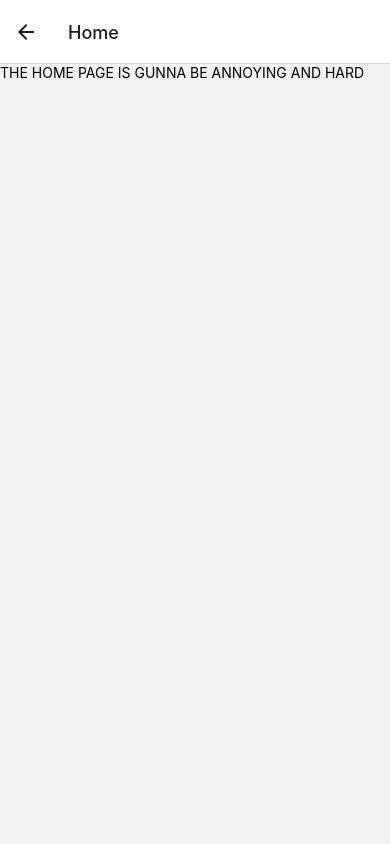
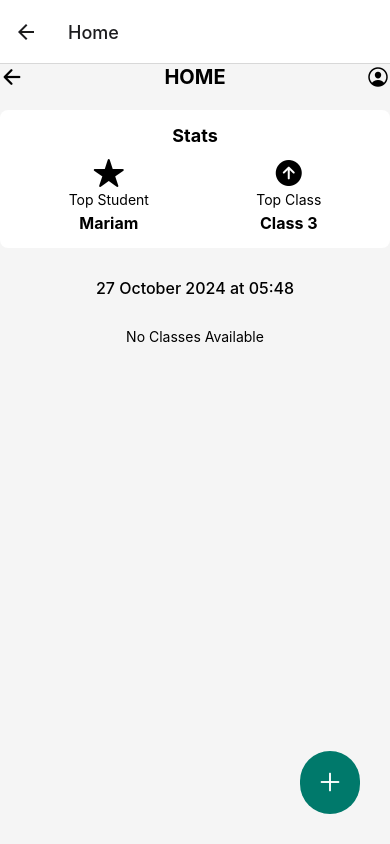
Before and after one commit to mariamibrahim424/Attendify, a React Native app in the folder frontend/: screen /Home in a window 390 px wide. Built offline with nearby package versions, Linux system fonts and the light colour scheme.

Commit message:
Adding Home,CreateClass,ClassDetails

```diff
--- a/frontend/package.json
+++ b/frontend/package.json
@@ -11,6 +11,7 @@
     "web": "expo start --web"
   },
   "dependencies": {
+    "@react-native-community/datetimepicker": "^8.2.0",
     "@react-native-firebase/app": "^21.2.0",
     "@react-native-firebase/auth": "^21.2.0",
     "@react-native-firebase/database": "^21.2.0",
--- a/frontend/src/screens/Home.jsx
+++ b/frontend/src/screens/Home.jsx
@@ -1,15 +1,143 @@
-// Import React and some stuff from React Native
-import React, { useState } from 'react';
-import { Text, TextInput, Button, SafeAreaView, StyleSheet, Alert } from 'react-native';
-import { signInWithEmailAndPassword } from "firebase/auth"; // Get the function to handle login from Firebase
-import { FB_AUTH } from '../config/firebase'; // This is where we get our Firebase Auth instance
+import React, { useState, useEffect } from 'react';
+import { View, Text, SafeAreaView, FlatList, StyleSheet, TouchableOpacity } from 'react-native';
+import { Ionicons } from '@expo/vector-icons'; // for icons
+import { useNavigation, useRoute } from '@react-navigation/native'; // Import navigation hook and route
 
-// This is the Home component, where users land after logging in
-const Home = () => (
-  <SafeAreaView>
-    {/* A friendly welcome message for users :) */}
-    <Text>THE HOME PAGE IS GUNNA BE ANNOYING AND HARD</Text>
-  </SafeAreaView>
-);
+const Home = () => {
+  const [classes, setClasses] = useState([]);
+  const [currentDate, setCurrentDate] = useState('');
+  const navigation = useNavigation(); // Initialize navigation
+  const route = useRoute(); // Initialize route to access params
+
+  useEffect(() => {
+    // Set the current date and time
+    const date = new Date();
+    setCurrentDate(date.toLocaleString('en-GB', { dateStyle: 'long', timeStyle: 'short' }));
+  }, []);
+
+  useEffect(() => {
+    // Check for new class data when component mounts or updates
+    if (route.params?.newClass) {
+      setClasses((prevClasses) => [...prevClasses, route.params.newClass]); // Update classes state with new class
+    }
+  }, [route.params]);
+
+  // Function to navigate to the CreateClass screen
+  const goToAddClass = () => {
+    navigation.navigate('CreateClass'); // Updated to navigate to CreateClass
+  };
+
+  return (
+    <SafeAreaView style={styles.container}>
+      {/* Header */}
+      <View style={styles.header}>
+        <Ionicons name="arrow-back" size={24} color="black" />
+        <Text style={styles.headerText}>HOME</Text>
+        <Ionicons name="person-circle-outline" size={24} color="black" />
+      </View>
+
+      {/* Stats Section */}
+      <View style={styles.statsContainer}>
+        <Text style={styles.statsTitle}>Stats</Text>
+        <View style={styles.statsBox}>
+          <View style={styles.statItem}>
+            <Ionicons name="star" size={32} color="black" />
+            <Text>Top Student</Text>
+            <Text style={styles.statValue}>Mariam</Text>
+          </View>
+          <View style={styles.statItem}>
+            <Ionicons name="arrow-up-circle" size={32} color="black" />
+            <Text>Top Class</Text>
+            <Text style={styles.statValue}>Class 3</Text>
+          </View>
+        </View>
+      </View>
+
+      {/* Date and Time */}
+      <Text style={styles.dateText}>{currentDate}</Text>
+
+      {/* Class List */}
+      <FlatList
+        data={classes}
+        keyExtractor={(item) => item.id}
+        renderItem={({ item }) => (
+          <TouchableOpacity
+            style={styles.classItem}
+            onPress={() => navigation.navigate('ClassDetails', { classId: item.id, className: item.name })} // Updated to navigate to ClassDetails
+          >
+            <View style={styles.classIcon}>
+              <Text style={styles.classIconText}>C{item.id}</Text>
+            </View>
+            <Text style={styles.classText}>{item.name}</Text>
+          </TouchableOpacity>
+        )}
+        ListEmptyComponent={<Text style={styles.emptyText}>No Classes Available</Text>}
+      />
+
+      {/* Add Class Button */}
+      <TouchableOpacity style={styles.addButton} onPress={goToAddClass}>
+        <Ionicons name="add" size={30} color="white" />
+      </TouchableOpacity>
+    </SafeAreaView>
+  );
+};
+
+const styles = StyleSheet.create({
+  container: { flex: 1, backgroundColor: '#f5f5f5', padding: 10 },
+  header: {
+    flexDirection: 'row',
+    justifyContent: 'space-between',
+    alignItems: 'center',
+    marginBottom: 20,
+  },
+  headerText: { fontSize: 20, fontWeight: 'bold' },
+  statsContainer: {
+    backgroundColor: '#fff',
+    borderRadius: 8,
+    padding: 15,
+    marginBottom: 20,
+    alignItems: 'center',
+  },
+  statsTitle: { fontSize: 18, fontWeight: 'bold', marginBottom: 10 },
+  statsBox: {
+    flexDirection: 'row',
+    justifyContent: 'space-around',
+    width: '100%',
+  },
+  statItem: { alignItems: 'center' },
+  statValue: { fontSize: 16, fontWeight: 'bold', marginTop: 5 },
+  dateText: { fontSize: 16, fontWeight: '500', textAlign: 'center', marginVertical: 10 },
+  classItem: {
+    flexDirection: 'row',
+    alignItems: 'center',
+    backgroundColor: '#fff',
+    padding: 15,
+    borderRadius: 8,
+    marginBottom: 10,
+  },
+  classIcon: {
+    width: 40,
+    height: 40,
+    borderRadius: 20,
+    backgroundColor: '#dcdcdc',
+    alignItems: 'center',
+    justifyContent: 'center',
+    marginRight: 15,
+  },
+  classIconText: { fontWeight: 'bold' },
+  classText: { fontSize: 16 },
+  emptyText: { color: 'black', textAlign: 'center', marginTop: 20 },
+  addButton: {
+    backgroundColor: '#00796b',
+    borderRadius: 30,
+    padding: 15,
+    alignItems: 'center',
+    justifyContent: 'center',
+    position: 'absolute',
+    bottom: 30,
+    right: 30,
+    elevation: 5,
+  },
+});
 
 export default Home;
```
Also changed, not shown: frontend/src/screens/ClassDetails.jsx (added, +42 -0 lines), frontend/src/screens/CreateClass.jsx (added, +95 -0 lines), 2 other files (tests, documents, lock files or other folders).
